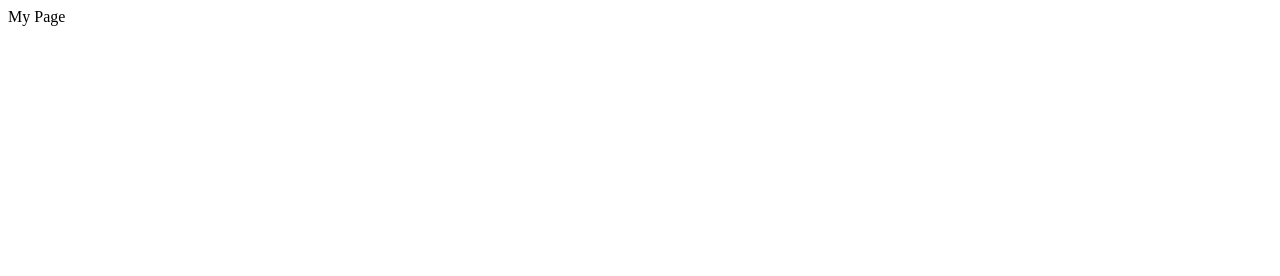
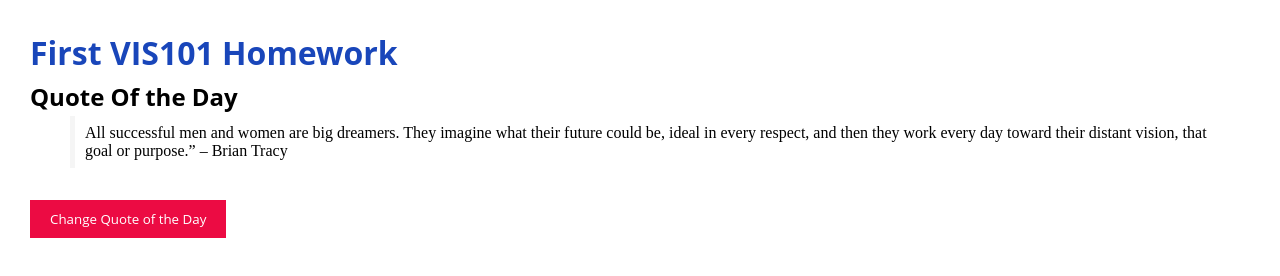
Before and after one commit to tatiasha/tatiasha.github.io, a plain HTML site: page hw1/hw1.html in a window 1280 px wide. Drawn offline with Linux system fonts and the light colour scheme.

Commit message:
hw1: tasks 1-4

```diff
--- a/hw1/hw1.html
+++ b/hw1/hw1.html
@@ -1 +1,94 @@
-My Page
+<!DOCTYPE html>
+<html lang="en">
+<head>
+<style>
+  h1{
+    color: #1946ba;
+    font-family: "Open Sans";
+    position: fixed;
+    left: 30px;
+    top: 10px;
+
+  }
+  h2{
+    color: black;
+    font-family: "Open Sans";
+    position: fixed;
+    left: 30px;
+    top: 60px;
+
+  }
+  blockquote{
+    background: white;
+    font-style: "Open Sans";
+    border-left: 5px solid #F5F5F5;
+    padding: 0.5em 10px;
+    position: fixed;
+    left: 30px;
+    top: 100px;
+
+    /* width: 960px; */
+  }
+  button{
+    background-color: #ec0b43;
+    color: white;
+    border: none;
+    padding: 10px 20px;
+    font-family: "Open Sans";
+    position: fixed;
+    left: 30px;
+    top: 200px;
+  }
+</style>
+
+<h1 id='h1_style'>First VIS101 Homework</h1>
+
+</head>
+<body>
+<h2 id='h2_style'>Quote Of the Day</h2>
+<blockquote id='myBlockquote'>
+All successful men and women are big dreamers.
+They imagine what their future could be, ideal in every respect,
+and then they work every day toward their distant vision, that goal
+or purpose.” – Brian Tracy
+</blockquote>
+<button type="button" name="quote_button" onclick="divMessage()">
+     Change Quote of the Day
+ </button>
+</body>
+<script>
+//   var getJSON = function(url, callback) {
+//     var xhr = new XMLHttpRequest();
+//     xhr.open('GET', url, true);
+//     xhr.responseType = 'json';
+//     xhr.onload = function() {
+//       var status = xhr.status;
+//       if (status === 200) {
+//         callback(null, xhr.response);
+//       } else {
+//         callback(status, xhr.response);
+//       }
+//     };
+//     xhr.send();
+// };
+
+// getJSON('https://raw.githubusercontent.com/4skinSkywalker/Database-Quotes-JSON/master/quotes.json',
+// function(err, data) {
+// if (err !== null) {
+//   alert('Something went wrong: ' + err);
+// } else {
+//   alert('Your query count: ' + data.query.count);
+// }
+// });
+
+  var counter = 0;
+  function divMessage() {
+    var bq = document.getElementById ("myBlockquote");
+    var oldText = bq.innerText;
+    newText = (counter+1).toString();
+    counter++;
+    bq.innerText = newText;
+
+}
+</script>
+</html>
```
